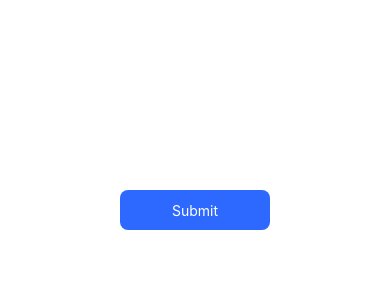
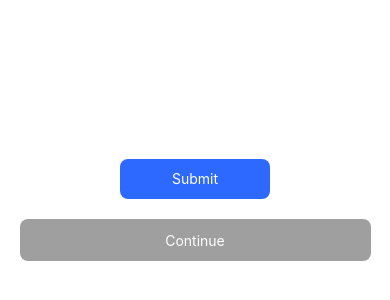
Before and after one commit to dhirajpowar/RNComponents, a React Native app: screen / in a window 390 px wide. Shown: the part 212-512 px from the top of the page. Built offline with nearby package versions, Linux system fonts and the light colour scheme.

Commit message:
README file update and empty button files creation

```diff
--- a/App.tsx
+++ b/App.tsx
@@ -38,6 +38,9 @@ function App(): React.JSX.Element {
       <TouchableOpacity style={styles.btn}>
         <Text style={styles.txt}>Submit</Text>
       </TouchableOpacity>
+      <TouchableOpacity style={styles.btnContinue}>
+        <Text style={styles.txt}>Continue</Text>
+      </TouchableOpacity>
     </View>
   );
 }
@@ -58,6 +61,15 @@ const styles = StyleSheet.create({
     backgroundColor: '#2E69FF',
     justifyContent: 'center',
     alignItems: 'center'
+  },
+  btnContinue: {
+    borderRadius: 8,
+    height: '5%',
+    width: '90%',
+    backgroundColor: '#9F9F9F',
+    justifyContent: 'center',
+    alignItems: 'center',
+    marginTop: 20,
   }
 });
 
```
Also changed, not shown: src/components/DangerButton.tsx (added), src/components/OutlinedButton.tsx (added), src/components/PrimaryButton.tsx (added), src/components/SecondaryButton.tsx (added), src/components/SuccessButton.tsx (added), 1 other file (tests, documents, lock files or other folders).
